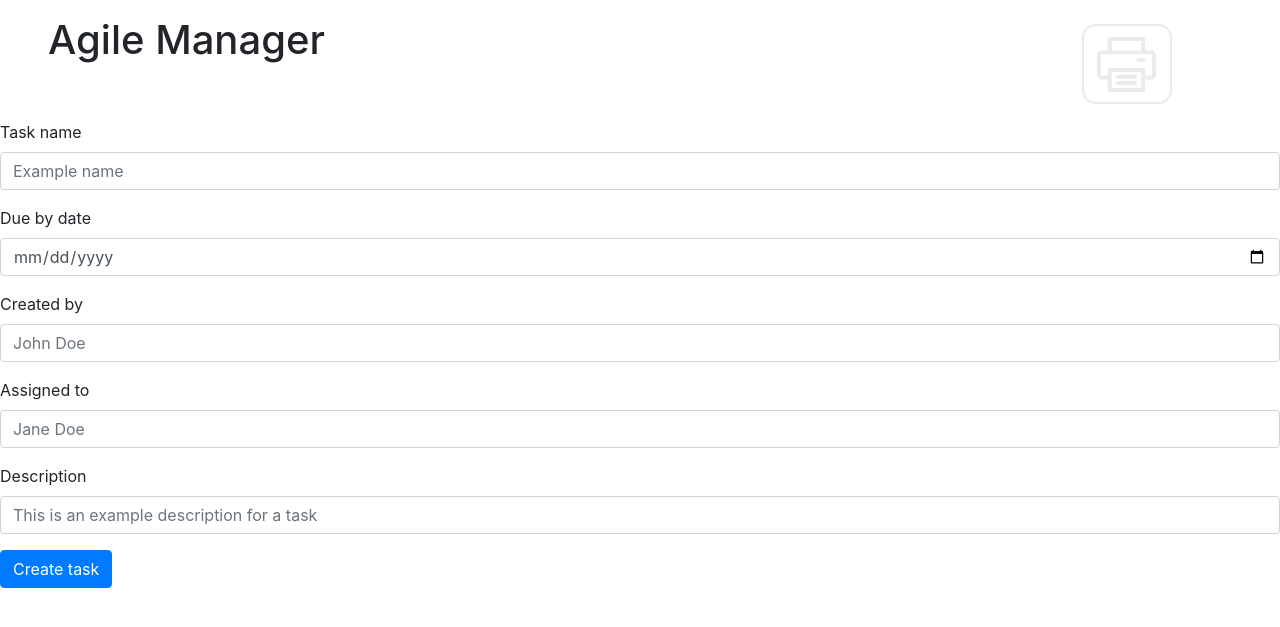
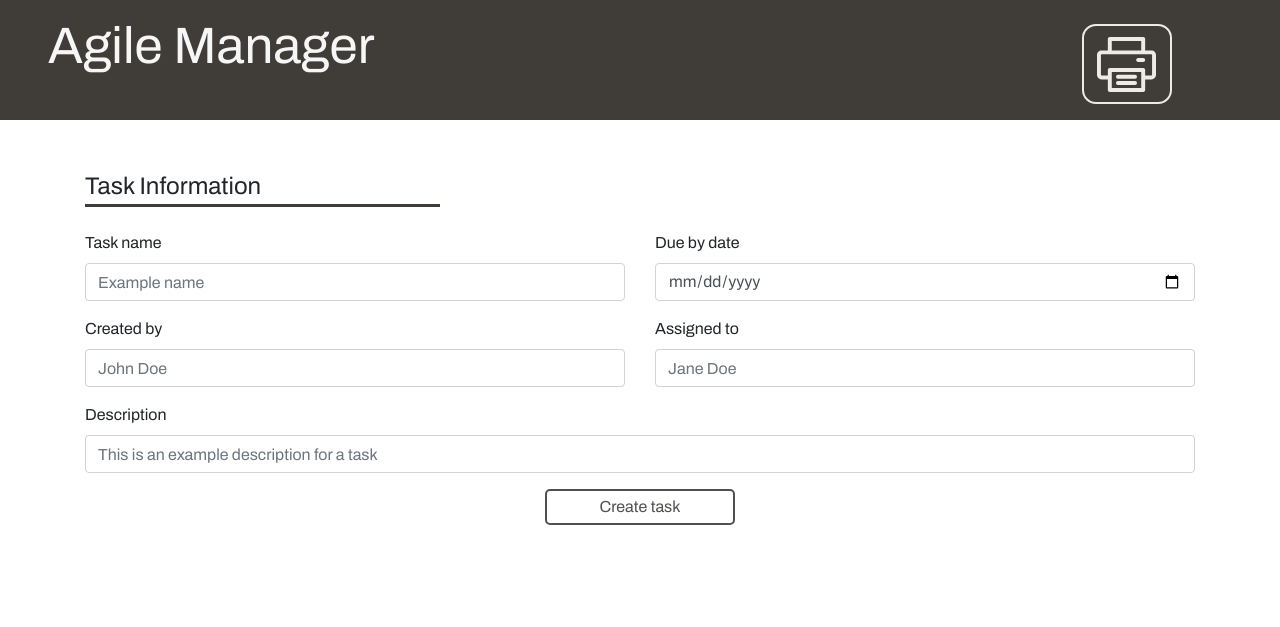
Before and after one commit to filippo-orru/agile-project-tasks, a Flask app: page /add_task in a window 1280 px wide. Shown: the top 627 px of the page. Run offline with Flask 2, Linux system fonts and the light colour scheme; style sheets or scripts are compiled from the project's sources.

Commit message:
Add Task Styling
added styling for add_task.html and fixed sass issuses with vw and px

```diff
--- a/resources/scss/index.scss
+++ b/resources/scss/index.scss
@@ -9,12 +9,12 @@ nav {
         color: #F6F6F6;
         width: 30vw;
         word-wrap: break-word;
-        font-size: max(4vw ,30px);
+        font-size: calc(max(4vw ,30px));
     }
 }
 
 .th{
-    font-size: 2vw;
+    font-size: 3vh;
     border-collapse: collapse;
     border-bottom: solid#403D39;
 }
@@ -68,7 +68,7 @@ nav {
 .showMore{
     background: transparent;
   .printButton{
-    width: max(1vw, 1px);
+    width: calc(max(1vw, 1px));
 }
     border-color: transparent;
     text-align: center;
@@ -81,13 +81,18 @@ nav {
     display: none;
 }
 
+input[type="text"]:hover, input[type="date"]:hover {
+  background-color: #f5f5f5;
+  border: 1px solid;
+}
+
 @media (max-width: 576px){
   .mobileTop {
     #heading {
         color: #F6F6F6;
         width: 40vw;
         word-wrap: break-word;
-        font-size: max(4vw ,30px);
+        font-size: calc(max(4vw ,30px));
     }
   }
   .mobile-th{
--- a/templates/add_task.html
+++ b/templates/add_task.html
@@ -13,13 +13,13 @@
   <link rel="preconnect" href="https://fonts.gstatic.com">
   <link href="https://fonts.googleapis.com/css2?family=Archivo&display=swap" rel="stylesheet">
   <link rel="icon" href="data:,">
-    <link rel="stylesheet" href="static/css/add_task.css">
+  <link rel="stylesheet" href="../static/css/index.css">
 </head>
 
 <body class="standardBody">
   <nav class="container-fluid">
     <section class="row">
-            <div class="mobileTop col-lg-10 col-md-10 col-sm-9 col-xs-8 col-8 p-3 pl-5">
+      <div class="mobileTop col-lg-10 col-md-10 col-sm-9 col-8 p-3 pl-5">
 
         <div class="topnav">
           <h1 id="heading">Agile Manager</h1>
@@ -27,40 +27,55 @@
 
       </div>
       <div class="col-lg-2 col-md-2 col-sm-3 col-4 pt-4 pb-3">
-                <a href="print" target="_blank"><img class="printButton" src="static/printbutton.svg" alt="Print Button"></a>
+        <a href="print.html" target="_blank"><img class="printButton" src="../static/printbutton.svg"
+            alt="Print Button"></a>
       </div>
     </section>
   </nav>
 
-    <form action="/api/tasks" method="POST">
+  <div class="container pt-5">
+    <div class="col-md-4 col-sm-6 col-9 pl-0 pb-2">
+      <p class="th">Task Information</p>
+    </div>
+  </div>
 
-    <div class="form-group">
+  <form action="/api/tasks" method="POST" class="container ">
+    <div class="row ">
+      <div class="form-group col-md-6 col-12">
         <label>Task name</label>
         <input type="text" class="form-control" id="name" name="name" placeholder="Example name">
       </div>
 
-    <div class="form-group">
+      <div class="form-group col-md-6 col-12">
         <label>Due by date</label>
         <input type="date" class="form-control" id="dueByDate" name="dueByDate" placeholder="20.12.2020">
       </div>
 
-    <div class="form-group">
+    </div>
+
+    <div class="row ">
+      <div class="form-group col-md-6 col-12 ">
         <label>Created by</label>
         <input type="text" class="form-control" id="createdBy" name="createdBy" placeholder="John Doe">
       </div>
 
-    <div class="form-group">
+      <div class="form-group col-md-6 col-12 ">
         <label>Assigned to</label>
         <input type="text" class="form-control" id="assignee" name="assignee" placeholder="Jane Doe">
       </div>
-
-    <div class="form-group">
-      <label>Description</label>
-      <input type="text" class="form-control" id="description" name="description" placeholder="This is an example description for a task">
     </div>
 
-    <button type="submit" class="btn btn-primary">Create task</button>
+    <div class="form-group col-12 p-0">
+      <label>Description</label>
+      <input type="text" class="form-control" id="description" name="description"
+        placeholder="This is an example description for a task">
+    </div>
 
+    <div class="container text-center buttonDiv">
+      <div class="row buttonInnerDiv">
+        <button type="submit" class="showMore" id="more-tasks-button">Create task</button>
+      </div>
+    </div>
   </form>
 </body>
 
```
Lines whose indentation alone changed are shown as unchanged.
